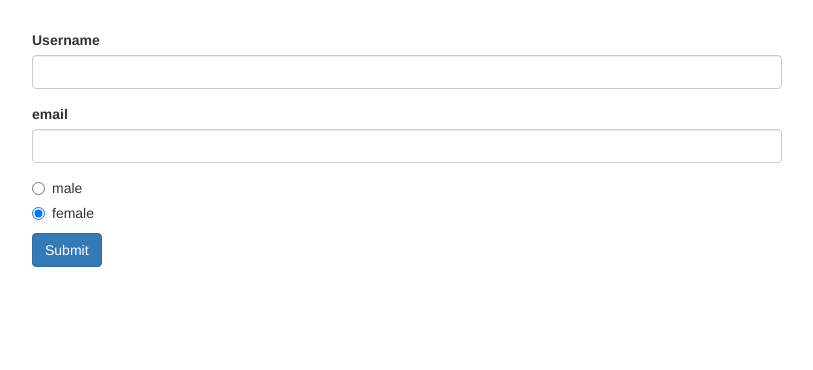
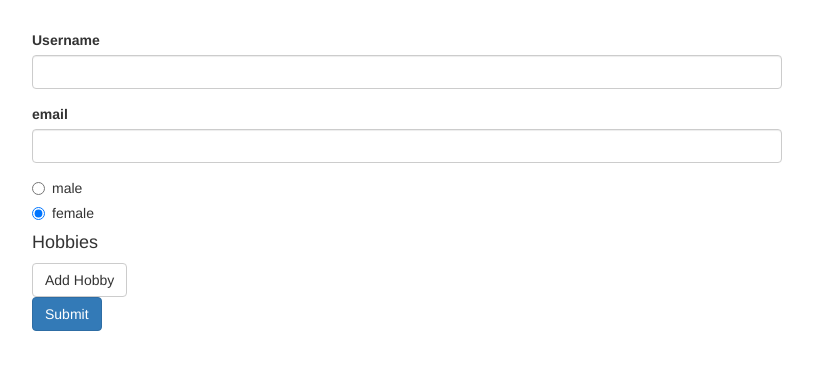
Before and after one commit to perriera/forms-reactive-start, an Angular app: page / in a window 1280 px wide. Shown: the top 370 px of the page, without its empty margins (233-1046 px from the left). Built offline with nearby package versions, Linux system fonts and the light colour scheme.

Commit message:
Added formGroupName and dynamic fields.

```diff
--- a/src/app/app.component.html
+++ b/src/app/app.component.html
@@ -2,6 +2,7 @@
   <div class="row">
     <div class="col-xs-12 col-sm-10 col-md-8 col-sm-offset-1 col-md-offset-2">
       <form [formGroup]="signupForm" (ngSubmit)="onSubmit()">
+        <div formGroupName="userData">
           <div class="form-group">
             <label for="username">Username</label>
             <input
@@ -10,7 +11,7 @@
               formControlName="username"
               class="form-control">
             <span
-            *ngIf="!signupForm.get('username').valid && signupForm.get('username').touched"
+              *ngIf="!signupForm.get('userData.username').valid && signupForm.get('userData.username').touched"
               class="help-block">Please enter a valid username!</span>
           </div>
           <div class="form-group">
@@ -21,8 +22,9 @@
               formControlName="email"
               class="form-control">
             <span
-            *ngIf="!signupForm.get('email').valid && signupForm.get('email').touched"
+              *ngIf="!signupForm.get('userData.email').valid && signupForm.get('userData.email').touched"
               class="help-block">Please enter a valid email!</span>
+          </div>
         </div>
         <div class="radio" *ngFor="let gender of genders">
           <label>
@@ -32,6 +34,14 @@
               [value]="gender">{{ gender }}
           </label>
         </div>
+        <div formArrayName="hobbies">
+          <h4>Hobbies</h4>
+          <button class="btn btn-default" (click)="onAddHobby()">Add Hobby</button>
+          <div class="form-group"
+               *ngFor="let hobbyControl of signupForm.get('hobbies').controls; let i = index">
+            <input type="text" class="form-control" [formControlName]="i">
+          </div>
+        </div>
         <span
           *ngIf="!signupForm.valid && signupForm.touched"
           class="help-block">The form is not complete!</span>
--- a/src/app/app.component.ts
+++ b/src/app/app.component.ts
@@ -1,5 +1,5 @@
 import { Component, OnInit } from '@angular/core';
-import { FormControl, FormGroup, Validators } from '@angular/forms';
+import { FormArray, FormControl, FormGroup, Validators } from '@angular/forms';
 
 @Component({
   selector: 'app-root',
@@ -12,9 +12,12 @@
 
   ngOnInit() {
     this.signupForm = new FormGroup({
-      'username': new FormControl(null, Validators.required),
-      'email': new FormControl(null, [Validators.required, Validators.email]),
-      'gender': new FormControl('female')
+      'userData': new FormGroup({
+        'username': new FormControl(null, Validators.required),
+        'email': new FormControl(null, [Validators.required, Validators.email])
+      }),
+      'gender': new FormControl('female'),
+      'hobbies': new FormArray([])
     });
   }
 
@@ -22,4 +25,9 @@
     console.log(this.signupForm);
   }
 
+  onAddHobby() {
+    const control = new FormControl(null, Validators.required);
+    (<FormArray>this.signupForm.get('hobbies')).push(control);
+  }
+
 }
```
Lines whose indentation alone changed are shown as unchanged.
